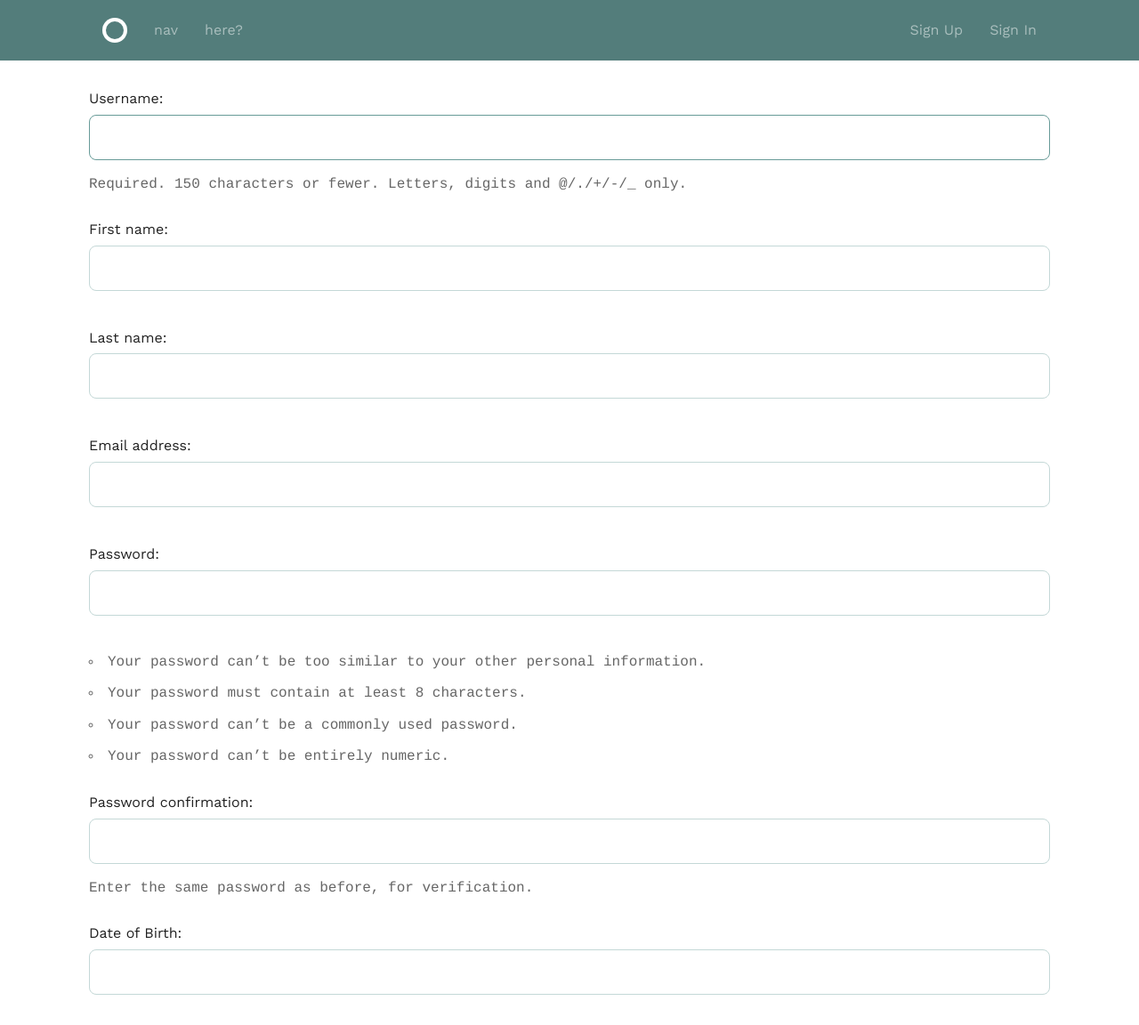
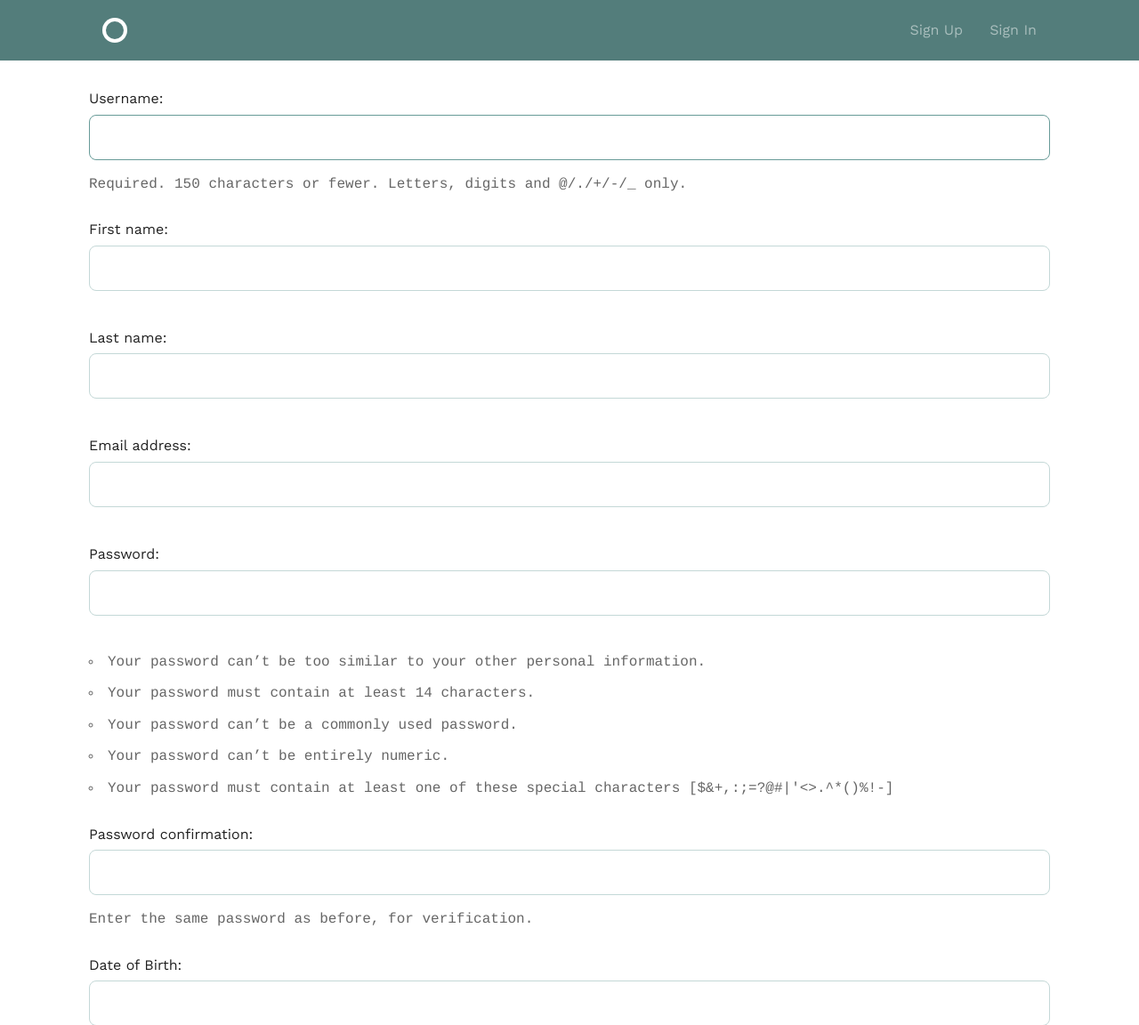
Before and after one commit to mcintoshsg/django_user_profile, a Django app: page /accounts/sign_up/ in a window 1280 px wide. Shown: the top 1152 px of the page at 89% size. Run offline with Django 3.2, Linux system fonts and the light colour scheme.

Commit message:
added password change form and custom validator

```diff
--- a/profiler/accounts/forms.py
+++ b/profiler/accounts/forms.py
@@ -1,20 +1,20 @@
 ''' cutsom forms for the accounts application '''
 
 from django import forms
-from django.contrib.auth.forms import UserCreationForm, UserChangeForm
+from django.contrib.auth.forms import (UserCreationForm,
+                                       PasswordChangeForm)
 from django.contrib.auth.models import User
 
 from accounts.models import UserProfile
 
 class SignUpForm(UserCreationForm):
     ''' extends the built-in user creation form, so as to add in our extra data '''
-    # date_of_birth = forms.DateField(initial=datetime.datetime.now().strptime('%d/%m/%Y'))
     date_of_birth = forms.DateTimeField(label='Date of Birth',
                                         input_formats=['%Y-%m-%d',
                                                        '%m/%d/%Y',
                                                        '%m/%d/%y'],
                                        )
-    bio = forms.CharField(max_length=300)
+    bio = forms.CharField(max_length=300, min_length=10)
     avatar = forms.ImageField()
 
     class Meta:
@@ -34,8 +34,8 @@ class SignUpForm(UserCreationForm):
     def save(self, commit=True):
         if not commit:
             raise NotImplementedError("Can't create User and UserProfile without database save")
+        print("here")
         user = super(SignUpForm, self).save(commit=True)
-        print(self.cleaned_data['avatar'])
         user_profile = UserProfile(user=user,
                                    date_of_birth=self.cleaned_data['date_of_birth'],
                                    bio=self.cleaned_data['bio'],
@@ -47,9 +47,7 @@ class SignUpForm(UserCreationForm):
 
 class EditProfileForm(forms.ModelForm):
     ''' form to allow changes to the UserProfile '''
-    bio = forms.CharField(max_length=300)
-    avatar = forms.ImageField()
-
+    bio = forms.CharField(max_length=300, min_length=10)
     class Meta:
         model = UserProfile
         fields = (
@@ -59,7 +57,22 @@ class EditProfileForm(forms.ModelForm):
 
 class UserUpdateForm(forms.ModelForm):
     """Form for updating user basic information."""
+    verify_email = forms.EmailField(label="Please verify your email address.")
 
     class Meta:
         model = User
-        fields = ['first_name', 'last_name', 'email']
+        fields = ('username',
+                  'first_name',
+                  'last_name',
+                  'email',
+                  'verify_email',
+                 )
+
+    def clean(self):
+        email = self.cleaned_data.get('email')
+        if email.has_changed():
+            verify = self.cleaned_data.get('verify_email')
+            if email != verify:
+                raise forms.ValidationError(
+                    "You need to enter the same email in both fields"
+                )
--- a/profiler/accounts/templates/accounts/view_profile.html
+++ b/profiler/accounts/templates/accounts/view_profile.html
@@ -4,7 +4,7 @@
 
 {% block body %}
 
-<h1>This is the user profile page!</h1>
+<h1>{{user.first_name|capfirst }} {{user.last_name|capfirst}}</h1>
 
 <div class="container">
 
--- a/profiler/accounts/urls.py
+++ b/profiler/accounts/urls.py
@@ -10,6 +10,6 @@ urlpatterns = [
     url(r'sign_up/$', views.sign_up, name='sign_up'),
     url(r'sign_out/$', views.sign_out, name='sign_out'),
     url(r'view_profile/$', views.view_profile, name='view_profile'),
-    # url(r'edit_profile/(?P<pk>\d+)$', views.edit_profile,  name='edit_profile'),
+    url(r'^change_password/$', views.change_password, name='change_password'),
     url(r'edit_profile/$', views.edit_profile, name='edit_profile'),
 ]
--- /dev/null
+++ b/profiler/accounts/validators.py
@@ -0,0 +1,29 @@
+''' custom validator for accounts app - ensures use of special characters in a
+    password field '''
+import re
+
+
+from django.core.exceptions import ValidationError
+from django.utils.translation import gettext as _
+
+
+class SpecialCharactersValidator:
+    ''' custom validator on password to ensure use of special characters '''
+    pattern = "[$&+,:;=?@#|'<>.^*()%!-]"
+
+    def validate(self, password, user=None):
+        ''' validate password contains special chars '''
+        special_chars = re.compile(self.pattern)
+        has_special = special_chars.search(password)
+        if has_special is None:
+            raise ValidationError(
+                '''The password must contain at least one of these special
+                characters {} '''.format(self.pattern),
+                code='password_no_special')
+        return password
+
+    def get_help_text(self):
+        ''' set the help text for the validator '''
+        return _(
+            '''Your password must contain at least one of these special
+               characters {} '''.format(self.pattern))
--- a/profiler/accounts/views.py
+++ b/profiler/accounts/views.py
@@ -1,15 +1,17 @@
 
 from django.contrib import messages
 from django.contrib.auth import authenticate, login, logout
+from django.contrib.auth import update_session_auth_hash
 from django.contrib.auth.decorators import login_required
-from django.contrib.auth.forms import AuthenticationForm, UserCreationForm
+from django.contrib.auth.forms import AuthenticationForm, PasswordChangeForm
 from django.core.urlresolvers import reverse
 from django.http import HttpResponseRedirect
 from django.shortcuts import get_object_or_404, render
-from django.contrib.auth.models import User
 
 
-from accounts.forms import SignUpForm, EditProfileForm, UserUpdateForm
+from accounts.forms import (SignUpForm,
+                            EditProfileForm,
+                            UserUpdateForm)
 from accounts.models import UserProfile
 
 
@@ -42,9 +44,11 @@ def sign_in(request):
 def sign_up(request):
     ''' sign_up view for our accounts application '''
     form = SignUpForm()
+    print(request.method)
     if request.method == 'POST':
         form = SignUpForm(request.POST, request.FILES)
         if form.is_valid():
+            print("here")
             form.save()
             user = authenticate(
                 username=form.cleaned_data['username'],
@@ -79,7 +83,9 @@ def edit_profile(request):
     ''' edit profile view for the accounts application '''
     if request.method == 'POST':
         user_form = UserUpdateForm(request.POST, instance=request.user)
-        profile_form = EditProfileForm(request.POST, request.FILES, instance=request.user.userprofile)
+        profile_form = EditProfileForm(request.POST,
+                                       request.FILES,
+                                       instance=request.user.userprofile)
         if user_form.is_valid() and profile_form.is_valid():
             user_form.save()
             profile_form.save()
@@ -89,7 +95,25 @@ def edit_profile(request):
     else:
         user_form = UserUpdateForm(instance=request.user)
         profile_form = EditProfileForm(instance=request.user.userprofile)
-        return render(request, 'accounts/edit_profile_old.html', {
-                     'user_form': user_form,
-                     'profile_form': profile_form
-                    })
+        return render(request, 'accounts/edit_profile.html',
+                      {'user_form': user_form,
+                       'profile_form': profile_form
+                      })
+
+@login_required
+def change_password(request):
+    ''' a view to allow users to change their password '''
+    if request.method == 'POST':
+        form = PasswordChangeForm(request.user, request.POST)
+        if form.is_valid():
+            user = form.save()
+            update_session_auth_hash(request, user)
+            messages.success(request, 'Your password was successfully updated!')
+            return HttpResponseRedirect(reverse('accounts:view_profile'))
+        else:
+            messages.error(request, 'Please correct the error below.')
+    else:
+        form = PasswordChangeForm(request.user)
+    return render(request, 'accounts/change_password.html', {
+        'form': form
+    })
--- a/profiler/profiler/settings.py
+++ b/profiler/profiler/settings.py
@@ -91,12 +91,18 @@ AUTH_PASSWORD_VALIDATORS = [
     },
     {
         'NAME': 'django.contrib.auth.password_validation.MinimumLengthValidator',
+        'OPTIONS': {
+            'min_length': 14,
+        }
     },
     {
         'NAME': 'django.contrib.auth.password_validation.CommonPasswordValidator',
     },
     {
         'NAME': 'django.contrib.auth.password_validation.NumericPasswordValidator',
+    },
+    {
+        'NAME': 'accounts.validators.SpecialCharactersValidator',
     },
 ]
 
--- a/profiler/templates/home.html
+++ b/profiler/templates/home.html
@@ -1,7 +1,7 @@
 {% extends 'layout.html' %}
 {% block body %}
     <div class="grid-25">
-        nav here maybe?
+
     </div>
     <div class="grid-75">
         <h1>Welcome!</h1>
--- a/profiler/templates/layout.html
+++ b/profiler/templates/layout.html
@@ -45,9 +45,10 @@
             <div class="circle--fluid--cell circle--fluid--primary">
                 <nav>
                     <ul class="circle--inline">
-                        <li><a href="#">nav</a></li>
-                        <li><a href="#">here?</a></li>
-                    </ul>
+                        {% if user.is_authenticated %}
+                            <li><a href="{% url 'accounts:change_password' %}">Change Password</a></li>
+                        {% endif %}
+                     </ul>
                 </nav>
             </div>
             <div class="circle--fluid--cell circle--fluid--secondary">
@@ -57,8 +58,8 @@
                             <li><a href="{% url 'accounts:sign_up' %}">Sign Up</a></li>
                             <li><a href="{% url 'accounts:sign_in' %}">Sign In</a></li>
                          {% else %}
-                            <!-- view profile link here? -->
-                            <!-- edit profile link here? -->
+                            <li><a href="{% url 'accounts:view_profile' %}">View Profile</a></li>
+                            <li><a href="{% url 'accounts:edit_profile' %}">Edit Profile</a></li>>
                             <li><a href="{% url 'accounts:sign_out' %}">Sign Out</a></li>
                         {% endif %}
                     </ul>
```
Also changed, not shown: profiler/accounts/templates/accounts/change_password.html (added, +12 -0 lines), profiler/accounts/templates/accounts/edit_profile.html (+5 -27 lines), profiler/accounts/templates/accounts/edit_profile_old.html (deleted, +0 -13 lines), profiler/db.sqlite3.
